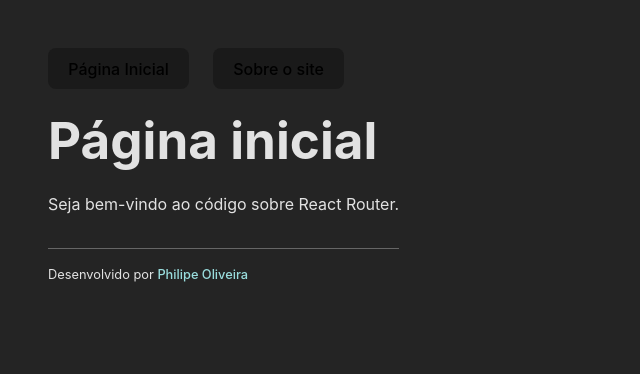
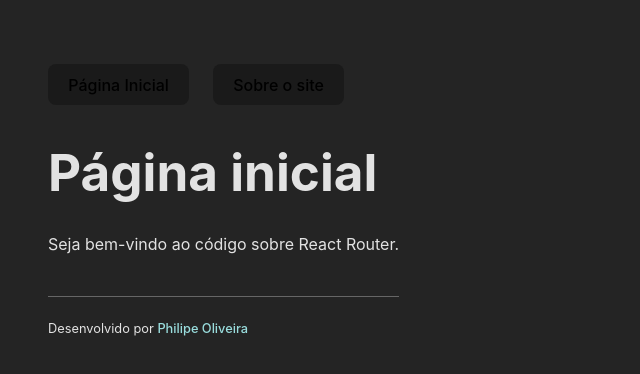
Before and after one commit to philipeoliveira/rotas-com-react-router, a React (Vite) app: page / in a window 1280 px wide. Shown: the top 374 px of the page, without its empty margins (0-640 px from the left). Built offline with nearby package versions, Linux system fonts and the light colour scheme.

Commit message:
Modify h2, p and button styles

```diff
--- a/src/index.css
+++ b/src/index.css
@@ -40,16 +40,26 @@ h1 {
    line-height: 2;
 }
 
+h2 {
+   font-size: 1.5em;
+   line-height: 2;
+}
+
 ul {
    display: flex;
    gap: 1.5rem;
    list-style: none;
 }
 
+p {
+   line-height: 2.5em;
+}
+
 button {
    border-radius: 8px;
    border: 1px solid transparent;
    padding: 0.6em 1.2em;
+   margin: 1rem 0;
    font-size: 1em;
    font-weight: 500;
    font-family: inherit;
```
